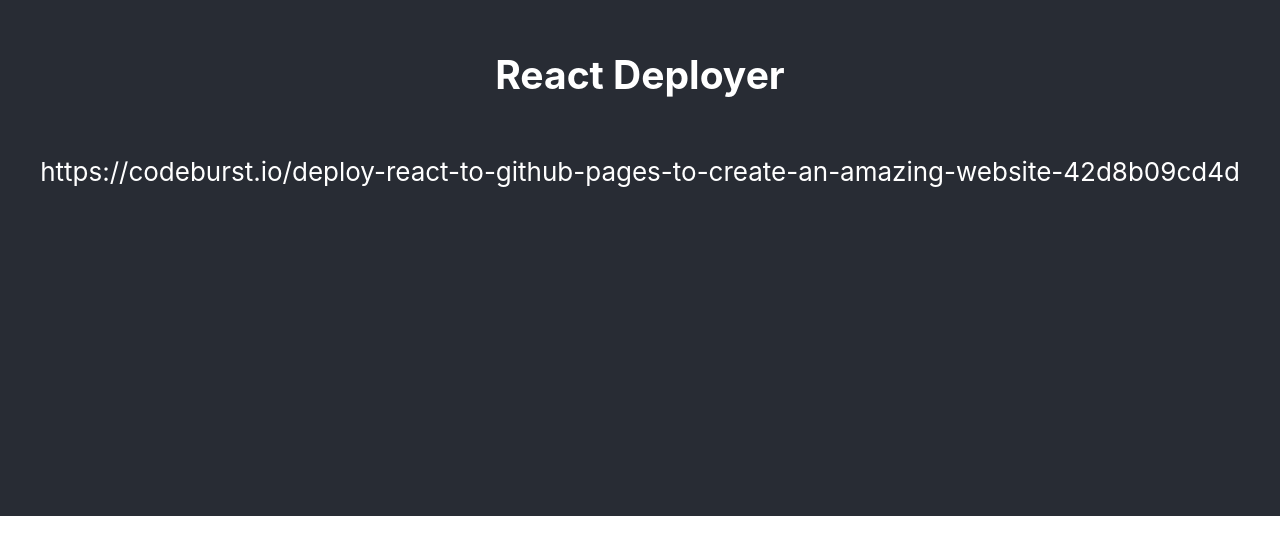
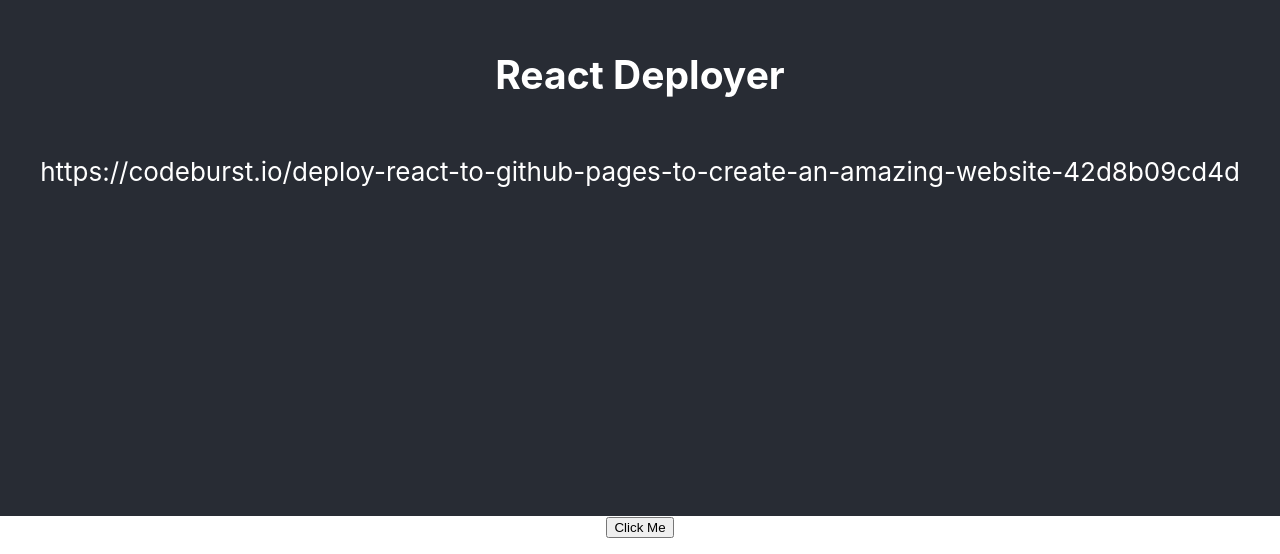
Before and after one commit to bayon/deployer, a React (Create React App) app: page / in a window 1280 px wide. Shown: the part 284-838 px from the top of the page. Before the commit the page ends 800 px from the top, so only its background shows below. Built offline with nearby package versions, Linux system fonts and the light colour scheme.

Commit message:
insert some api call

```diff
--- a/src/App.js
+++ b/src/App.js
@@ -1,8 +1,29 @@
 import React, { Component } from 'react';
 import logo from './logo.svg';
 import './App.css';
+import axios from 'axios'
 
 class App extends Component {
+  constructor () {
+    super()
+    this.state = {
+      username: ''
+    }
+    this.handleClick = this.handleClick.bind(this)
+  }
+  /*
+  handleClick () {
+    console.log('Success!')
+    axios.get('https://api.github.com/users/bayon')
+    .then(response =>  this.setState({username: response.data.name}))
+
+  }*/
+  handleClick () {
+    console.log('Success!')
+    axios.get('https://api.github.com/users/bayon')
+    .then(response =>  this.setState({username: response.data.name}))
+
+  }
   render() {
     return (
       <div className="App">
@@ -10,6 +31,10 @@ class App extends Component {
           <h2>React Deployer</h2>
           <p>https://codeburst.io/deploy-react-to-github-pages-to-create-an-amazing-website-42d8b09cd4d</p>
         </header>
+        <div className='button__container'>
+        <button className='button'  onClick={this.handleClick}>Click Me</button>
+        <p>{this.state.username}</p>
+      </div>
       </div>
     );
   }
```
